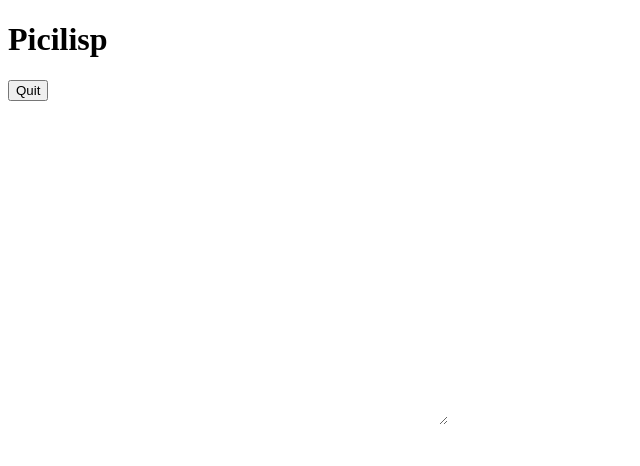
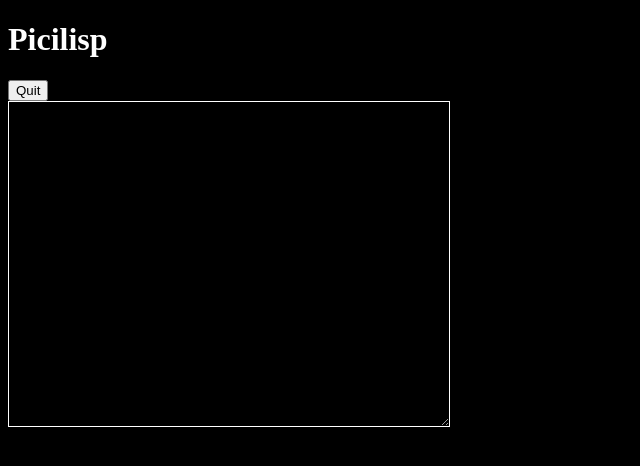
Before and after one commit to laci-123/picilisp, a plain HTML site: page src/index.html in a window 1280 px wide. Shown: the whole page, without its empty margins (0-640 px from the left). Drawn offline with Linux system fonts and the light colour scheme.

```diff
--- a/src/index.html
+++ b/src/index.html
@@ -4,6 +4,11 @@
         <meta http-equiv="Content-Type" content="text/html; charset=UTF-8">
         <title>Picilisp</title>
         <style>
+         body {
+             background-color: black;
+             color: white;
+         }
+
          #wrapper {
              position: relative;
          }
@@ -18,8 +23,12 @@
              background-color: rgba(0, 0, 0, 0);
              color: rgba(0, 0, 0, 0);
              caret-color: white;
-             border: none;
              outline: none;
+             border: 1px solid white;
+         }
+         #text-editor-back {
+             white-space: pre-wrap;
+             border: 1px solid rgba(0, 0, 0, 0);
          }
         </style>
     </head>
```
